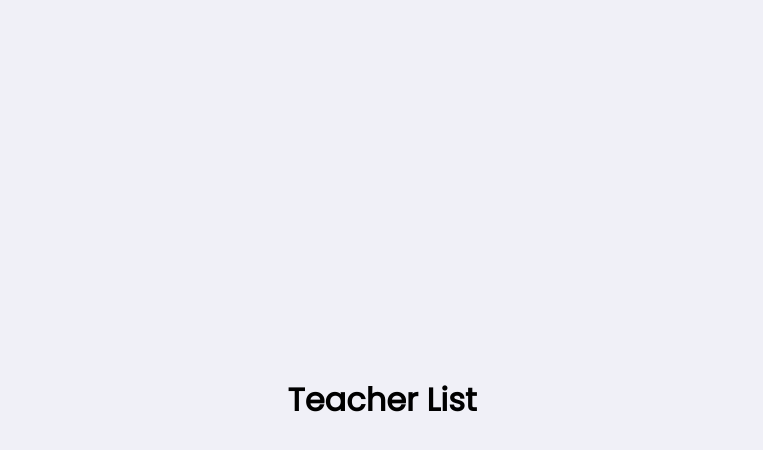
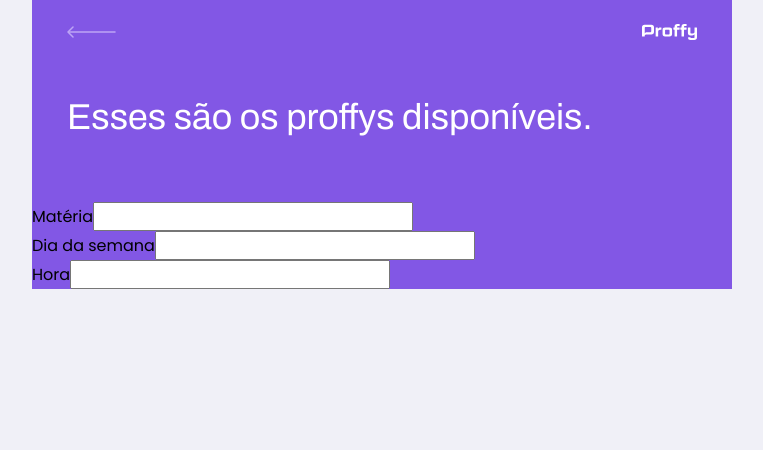
Before and after one commit to joilsonLeal/proffy-web, a React (Create React App) app: page /study in a window 1280 px wide. Shown: the top 450 px of the page, without its empty margins (258-1021 px from the left). Built offline with nearby package versions, Linux system fonts and the light colour scheme; the HTML template or start-up script is replaced by a standard one.

Commit message:
feature: adição de formulário no header

```diff
--- a/src/components/PageHeader/index.tsx
+++ b/src/components/PageHeader/index.tsx
@@ -4,9 +4,11 @@ import { Link } from 'react-router-dom';
 import logoImg from '../../assets/images/logo.svg';
 import backIcon from '../../assets/images/icons/back.svg';
 
-import './styles.css';
+interface PageHeaderProps {
+    title: string,
+}
 
-function PageHeader() {
+const PageHeader: React.FunctionComponent<PageHeaderProps> = (props) => {
     return (
         <header className="page-header">
             <div className="top-bar-container">
@@ -17,8 +19,9 @@ function PageHeader() {
             </div>
 
             <div className="header-content">
-                <strong>Esses são os proffys disponíveis.</strong>
+                <strong>{ props.title }</strong>
             </div>
+            { props.children }
         </header>
     );
 }
--- a/src/pages/Landing/index.tsx
+++ b/src/pages/Landing/index.tsx
@@ -1,4 +1,5 @@
 import React from 'react';
+import { Link } from 'react-router-dom';
 
 import logoImg from '../../assets/images/logo.svg';
 import landingImg from '../../assets/images/landing.svg';
@@ -25,15 +26,15 @@ function Landing() {
                 />
 
                 <div className="buttons-container">
-                    <a href="" className="study">
+                    <Link to="/study" className="study">
                         <img src={studyIcon} alt="Estudar" />
                         Estudar
-                    </a>
+                    </Link>
 
-                    <a href="" className="give-classes">
+                    <Link to="/give-classes" className="give-classes">
                         <img src={giveClassesIcon} alt="Dar aulas" />
                         Dar aulas
-                    </a>
+                    </Link>
                 </div>
 
                 <span className="total-connections">
--- a/src/pages/TeacherForm/index.tsx
+++ b/src/pages/TeacherForm/index.tsx
@@ -1,8 +1,12 @@
 import React from 'react';
+
+import PageHeader from '../../components/PageHeader';
 
 function TeacherForm() {
     return (
-        <h1>Teacher form</h1>
+        <PageHeader title="Que incrível que você quer dar aulas.">
+
+        </PageHeader>
     );
 }
 
--- a/src/pages/TeacherList/index.tsx
+++ b/src/pages/TeacherList/index.tsx
@@ -1,8 +1,31 @@
 import React from 'react';
+
+import PageHeader from '../../components/PageHeader';
+
+import './styles.css';
 
 function TeacherList() {
     return (
-        <h1>Teacher List</h1>
+        <div id="page-teacher-list" className="container">
+            <PageHeader title="Esses são os proffys disponíveis.">
+                <form id="search-teachers">
+                    <div className="input-block">
+                        <label htmlFor="subject">Matéria</label>
+                        <input type="text" id="subject"/>
+                    </div>
+
+                    <div className="input-block">
+                        <label htmlFor="week_day">Dia da semana</label>
+                        <input type="text" id="week_day"/>
+                    </div>
+
+                    <div className="input-block">
+                        <label htmlFor="time">Hora</label>
+                        <input type="text" id="time"/>
+                    </div>
+                </form>
+            </PageHeader>
+        </div>
     );
 }
 
--- /dev/null
+++ b/src/pages/TeacherList/styles.css
@@ -0,0 +1,49 @@
+#page-teacher-list {
+    width: 100vw;
+    height: 100vh;
+}
+
+.page-header {
+    display: flex;
+    flex-direction: column;
+    background-color: var(--color-primary);
+}
+
+.page-header .top-bar-container {
+    width: 90%;
+    margin: 0 auto;
+    display: flex;
+    justify-content: space-between;
+    align-items: center;
+    color: var(--color-text-in-primary);
+    padding: 1.6rem 0;
+}
+
+.page-header .top-bar-container a {
+    height: 3.2rem;
+    transition: opacity 0.2s;
+}
+
+.page-header .top-bar-container a:hover {
+    opacity: 0.6;
+}
+
+.page-header .top-bar-container > img {
+    height: 1.6rem;
+}
+
+.page-header .header-content {
+    width: 90%;
+    margin: 3.2rem auto;
+    position: relative;
+}
+
+.page-header .header-content strong {
+    font: 700 3.6rem Archivo;
+    line-height: 4.2rem;
+    color: var(--color-title-in-primary);
+}
+
+#search-teachers {
+    margin-top: 3.2rem;;
+}
```
Also changed, not shown: src/components/PageHeader/styles.css (deleted, +0 -42 lines), src/pages/TeacherForm/styles.css (added).
